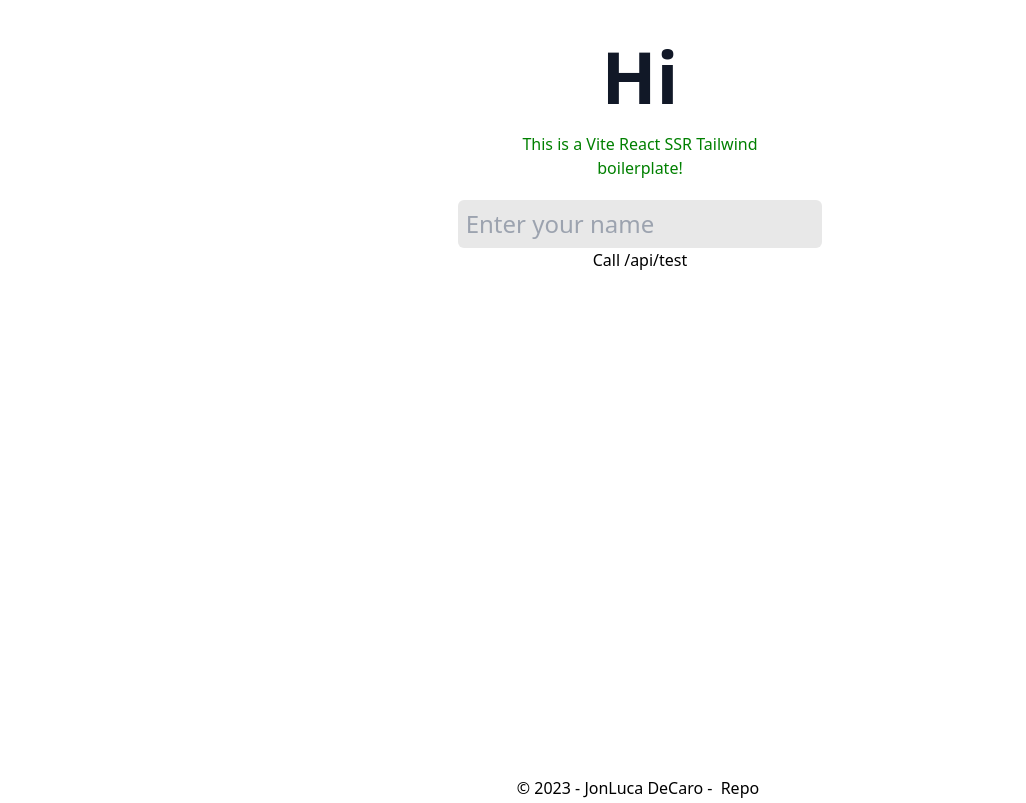
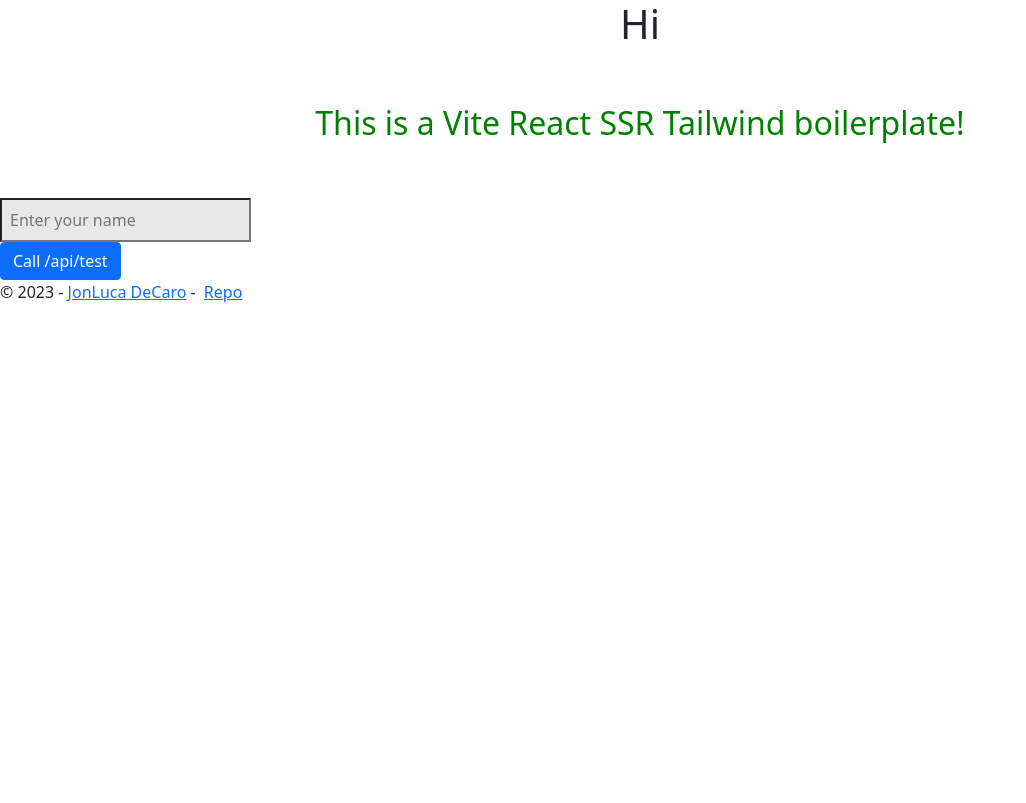
Before and after one commit to BrutchsamaJeanLouis/makit, a React (Vite) app: page / in a window 1280 px wide. Shown: the whole page, without its empty margins (0-1026 px from the left). Built offline with nearby package versions, Linux system fonts and the light colour scheme.

Commit message:
bootstrap

```diff
--- a/postcss.config.cjs
+++ b/postcss.config.cjs
@@ -2,6 +2,6 @@
 module.exports = {
   plugins: {
     tailwindcss: {},
-    autoprefixer: {},
-  },
+    autoprefixer: {}
+  }
 };
--- a/src/client/entry-client.tsx
+++ b/src/client/entry-client.tsx
@@ -2,6 +2,8 @@ import React from "react";
 import { createRoot, hydrateRoot } from "react-dom/client";
 import { BrowserRouter } from "react-router-dom";
 import { App } from "./App";
+import "bootstrap/dist/css/bootstrap.css";
+import "bootstrap-icons/font/bootstrap-icons.css";
 import "./index.css";
 
 const container = document.getElementById("app");
--- a/src/client/entry-server.tsx
+++ b/src/client/entry-server.tsx
@@ -2,6 +2,8 @@ import React from "react";
 import ReactDOMServer from "react-dom/server";
 import { StaticRouter } from "react-router-dom/server";
 import { App } from "./App";
+import "bootstrap/dist/css/bootstrap.css";
+import "bootstrap-icons/font/bootstrap-icons.css";
 import "./index.css";
 
 export function render(url: string) {
--- a/src/client/index.css
+++ b/src/client/index.css
@@ -1,8 +1,8 @@
-@import "tailwindcss/base";
+/* @import "tailwindcss/base";
 
 @import "tailwindcss/components";
 
-@import "tailwindcss/utilities";
+@import "tailwindcss/utilities"; */
 
 body {
   -webkit-font-smoothing: antialiased;
--- a/src/client/pages/Main.tsx
+++ b/src/client/pages/Main.tsx
@@ -26,7 +26,7 @@ const Main = () => {
           className="focus:ring-indigo-500 focus:border-indigo-500 block w-full text-2xl border-gray-300 rounded-md p-2"
         />
         <form method="GET" action="/api/test">
-          <button type="submit">Call /api/test</button>
+          <button className="btn btn-primary" type="submit">Call /api/test</button>
         </form>
       </div>
       <Footer />
```
Also changed, not shown: package.json (+9 -1 lines), 1 other file (tests, documents, lock files or other folders).
